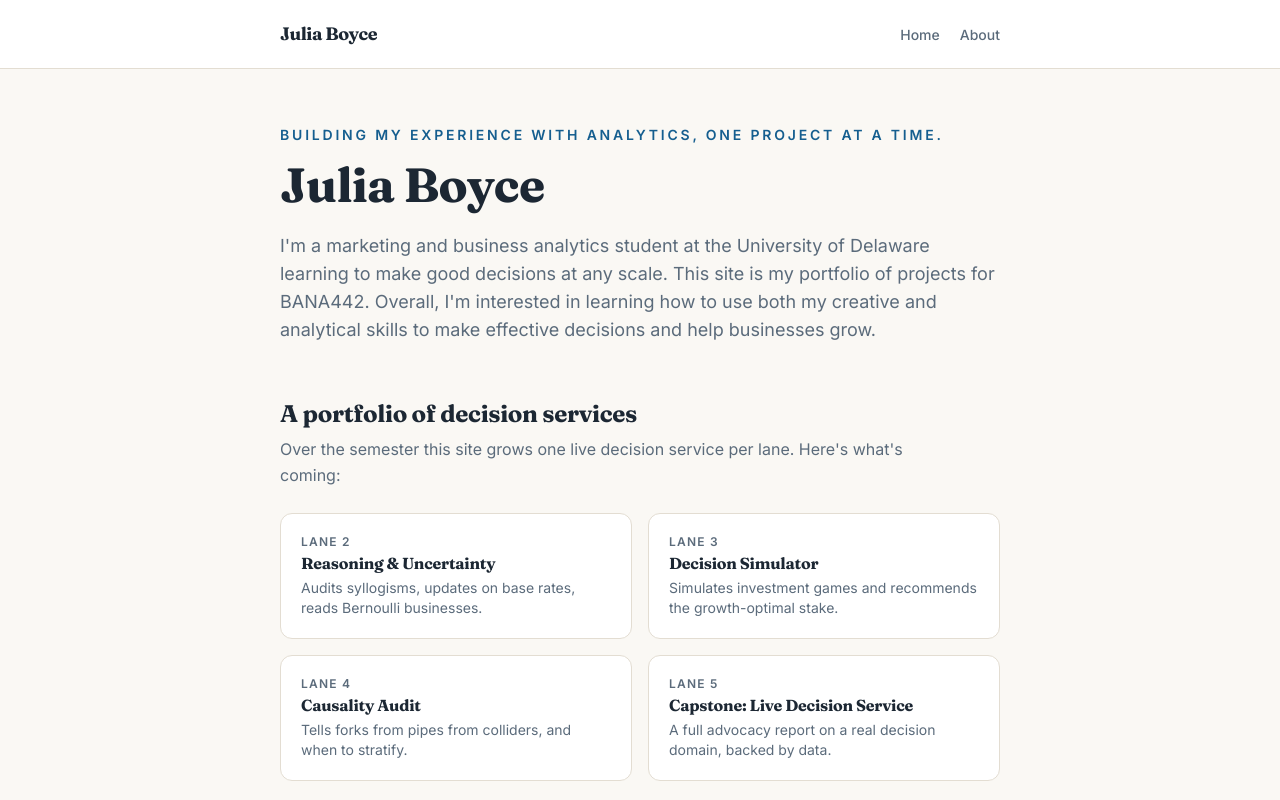
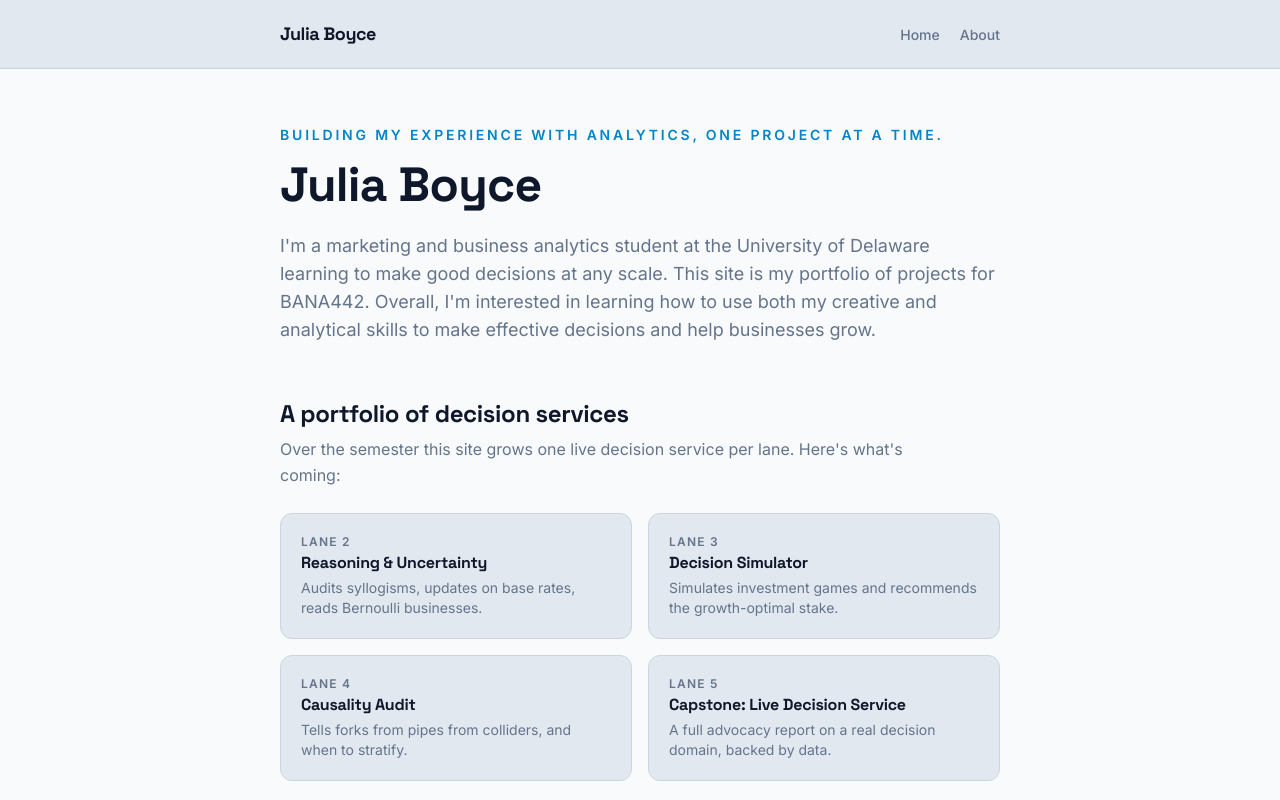
Before and after one commit to julia-boyce/my-site, a Next.js app: page / in a window 1280 px wide. Shown: the top 800 px of the page. Built offline with nearby package versions, Linux system fonts and the light colour scheme; no server answers; the database is empty.

Commit message:
Change website theme, create my own palette

```diff
--- a/src/theme.ts
+++ b/src/theme.ts
@@ -13,7 +13,7 @@
  * One word from: "regatta" | "dune" | "orchard" | "noir"
  * (Or invent your own: copy a palette below, change the colors, name it.)
  */
-export const paletteChoice = "regatta";
+export const paletteChoice = "bluespalette";
 
 /** ── 2. Pick your font pairing ─────────────────────────────────────────
  * One word from: "editorial" | "geometric" | "classic"
@@ -21,7 +21,7 @@ export const paletteChoice = "regatta";
  *   geometric — modern grotesk headings (tech/startup feel)
  *   classic   — high-contrast serif headings (timeless feel)
  */
-export const fontChoice = "editorial";
+export const fontChoice = "geometric";
 
 /** ── 3. (Optional) Override the accent ─────────────────────────────────
  * Set to any CSS color (e.g. "#c2410c" or "rebeccapurple") to replace the
@@ -92,6 +92,16 @@ export const PALETTES: Record<string, Palette> = {
     accent: "#e8b04b",
     accentInk: "#1a1508",
   },
+
+  bluespalette: {
+    paper: "#F8FAFC",
+    surface: "#E2E8F0",
+    ink: "#0F172A",
+    muted: "#64748B",
+    line: "#CBD5E1",
+    accent: "#0284C7",
+    accentInk: "#FFFFFF",
+  },
 };
 
 /** Font pairings map to the fonts loaded in src/app/fonts.ts. */
```
